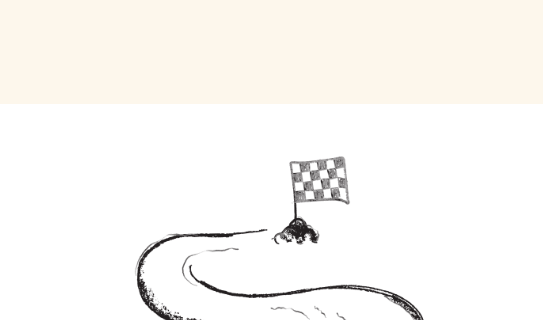
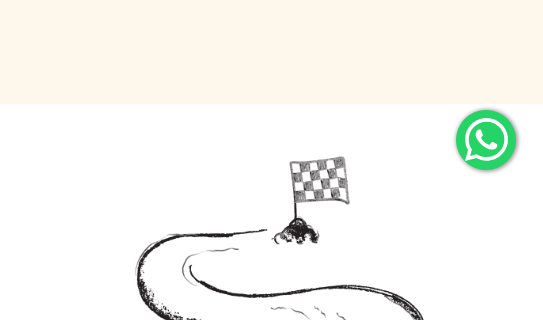
Before and after one commit to TatsDev/proesperanza-web, a Gatsby site: page / in a window 1280 px wide. Shown: the part 603-923 px from the top of the page, 737-1280 px from the left. Built offline with nearby package versions, Linux system fonts and the light colour scheme; Gatsby itself is replaced by a stand-in of ours; a web font is replaced by a local one.

Commit message:
Created whatsapp floatting button

```diff
--- a/package.json
+++ b/package.json
@@ -5,6 +5,9 @@
   "version": "0.1.0",
   "author": "Ajay NS <ajay.ns@outlook.com>",
   "dependencies": {
+    "@fortawesome/fontawesome-svg-core": "^1.2.30",
+    "@fortawesome/free-brands-svg-icons": "^5.14.0",
+    "@fortawesome/react-fontawesome": "^0.1.11",
     "@svgr/webpack": "^4.1.0",
     "gatsby": "^2.0.76",
     "gatsby-image": "^2.0.20",
@@ -18,6 +21,8 @@
     "gatsby-plugin-svgr": "^2.0.1",
     "gatsby-source-filesystem": "^2.0.8",
     "gatsby-transformer-sharp": "^2.1.8",
+    "i": "^0.3.6",
+    "npm": "^6.14.7",
     "prop-types": "^15.6.2",
     "react": "^16.6.3",
     "react-anchor-link-smooth-scroll": "^1.0.11",
--- a/src/pages/index.js
+++ b/src/pages/index.js
@@ -1,5 +1,5 @@
 import React from 'react';
-
+import styled from 'styled-components';
 import Layout from '@common/Layout';
 import Navbar from '@common/Navbar';
 
@@ -9,6 +9,14 @@ import About from '@sections/About';
 // import Team from '@sections/Team';
 // import Faq from '@sections/Faq';
 // import Footer from '@sections/Footer';
+import '../../src/styles/css/index.css';
+
+import { FontAwesomeIcon } from '@fortawesome/react-fontawesome';
+import { library } from '@fortawesome/fontawesome-svg-core';
+import { fab } from '@fortawesome/free-brands-svg-icons';
+// import { faCheckSquare, faCoffee } from '@fortawesome/free-solid-svg-icons';
+
+library.add(fab);
 
 const IndexPage = () => (
   <Layout>
@@ -19,7 +27,33 @@ const IndexPage = () => (
     <Team />
     <Faq />
     <Footer /> */}
+    <FloatingButton
+      href="https://api.whatsapp.com/send?phone=573016492993"
+      class="float"
+      target="_blank"
+      rel="noreferrer"
+    >
+      <FontAwesomeIcon
+        class="my-float"
+        icon={['fab', 'whatsapp']}
+        style={{ color: '#FFF' }}
+      />
+    </FloatingButton>
   </Layout>
 );
 
+const FloatingButton = styled.a`
+  position: fixed;
+  width: 60px;
+  height: 60px;
+  bottom: 27px;
+  right: 27px;
+  background-color: ${props => props.theme.color.green.regular};
+  border-radius: 50px;
+  text-align: center;
+  font-size: ${props => props.theme.font_size.small};
+  box-shadow: 1px 0.5px 4px 1px #999;
+  z-index: 100;
+`;
+
 export default IndexPage;
--- /dev/null
+++ b/src/styles/css/index.css
@@ -0,0 +1,5 @@
+.my-float {
+  margin-top: 0.3rem;
+  /* margin-left: 0.2rem; */
+  width: 43px;
+}
--- a/src/styles/theme.js
+++ b/src/styles/theme.js
@@ -30,7 +30,8 @@ const theme = {
     },
     green: {
       dark: '#025939',
-      regular: '#7BA61F',
+      regular: '#25D366',
+      light: '#7BA61F',
     },
     primary: 'hsl(37, 82%, 96%)',
     secondary: '#F1DDC2',
```
Also changed, not shown: 1 other file.
